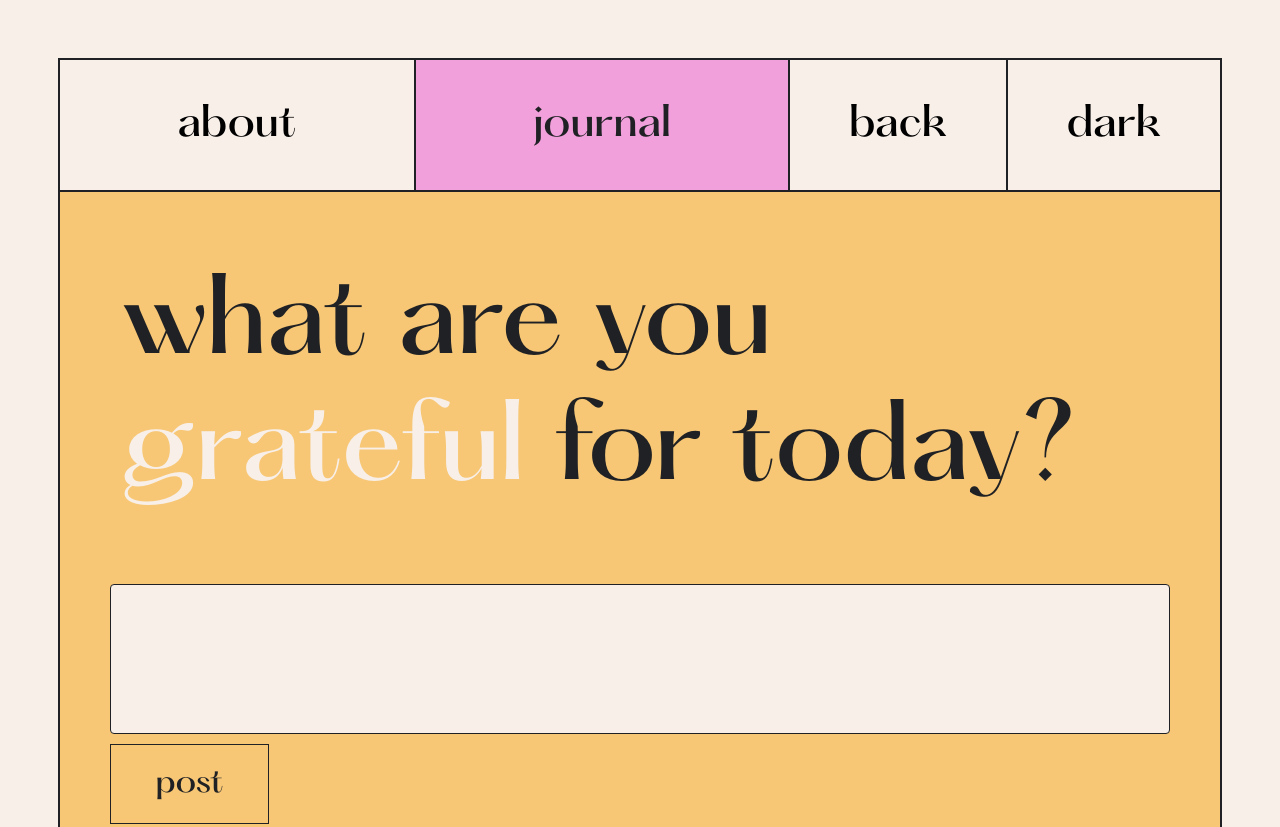
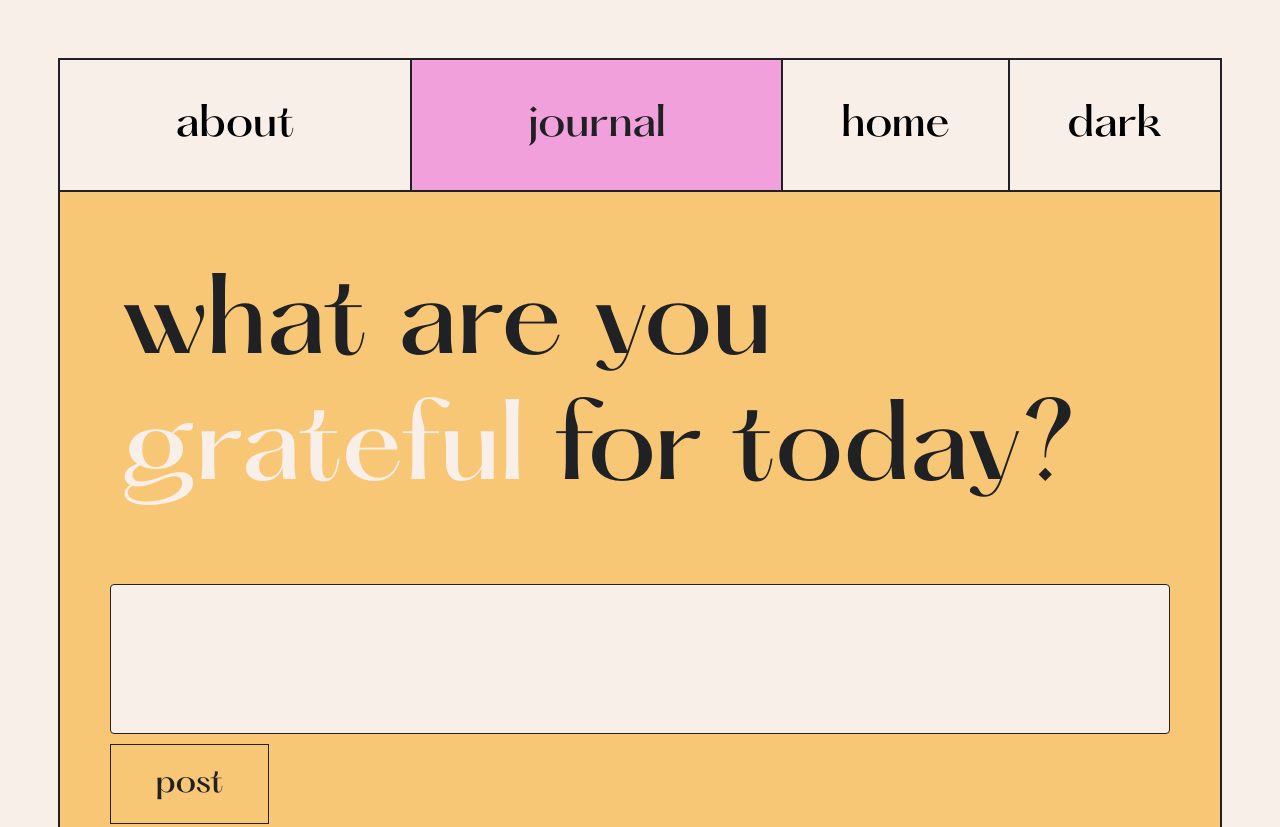
Before and after one commit to dejana-d/CFG-Group-2, a plain HTML site: page contact.html in a window 1280 px wide. Shown: the top 827 px of the page. Drawn offline with Linux system fonts and the light colour scheme.

Commit message:
Update contact.html

```diff
--- a/contact.html
+++ b/contact.html
@@ -3,7 +3,7 @@
 <head>
     <meta charset="UTF-8">
     <meta name="viewport" content="width=device-width, initial-scale=1.0">
-    <title>Document</title>
+    <title>pause</title>
     <link rel="stylesheet" href="journal.css">
 
     <!-- typeface -->
@@ -20,7 +20,7 @@
     <div onclick="location.href='about.html'" style="cursor:pointer" class="about">about</div>
     <!-- inline css to indicate page to users -->
 <div onclick="location.href='contact.html'" style="cursor:pointer; background-color: #F2A0DC; color: #202124 ;" class="contact">journal</div>
-    <div onclick="location.href='index.html'" style="cursor:pointer" class="back">back</div>
+    <div onclick="location.href='index.html'" style="cursor:pointer" class="back">home</div>
     <div onclick="darkMode()"class="toggle"><div id="toggleDIV">dark</div></div>
 </div>
 
```
